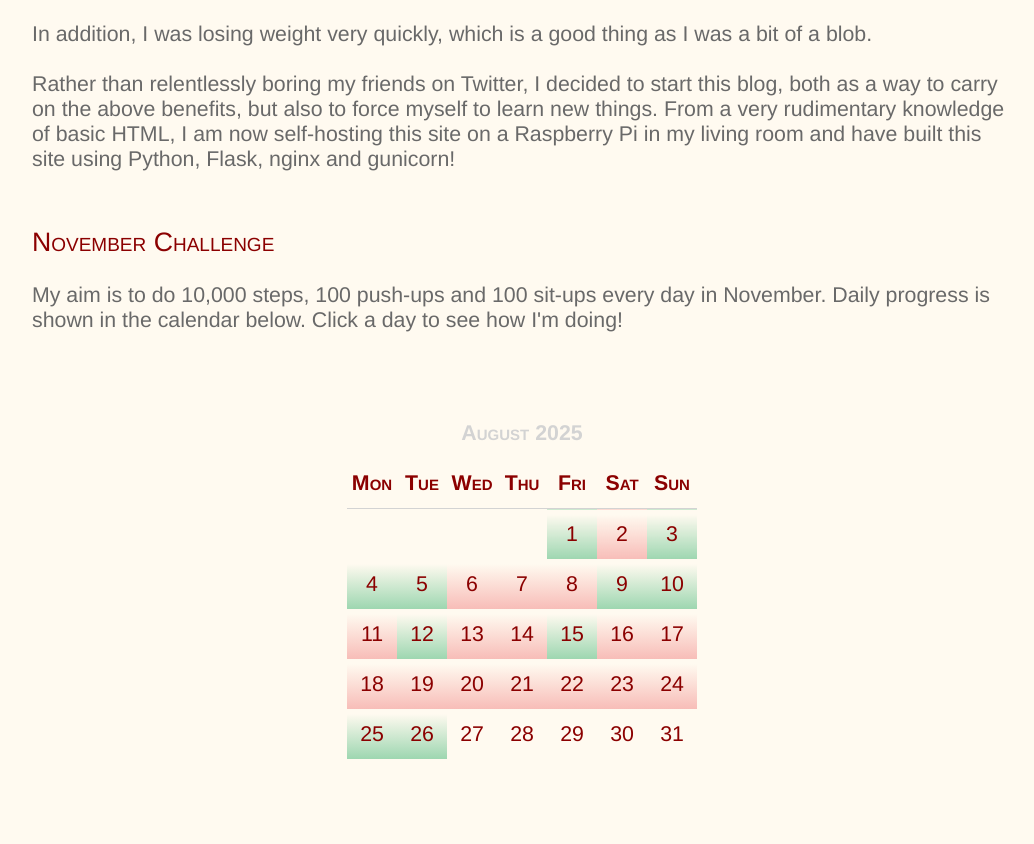
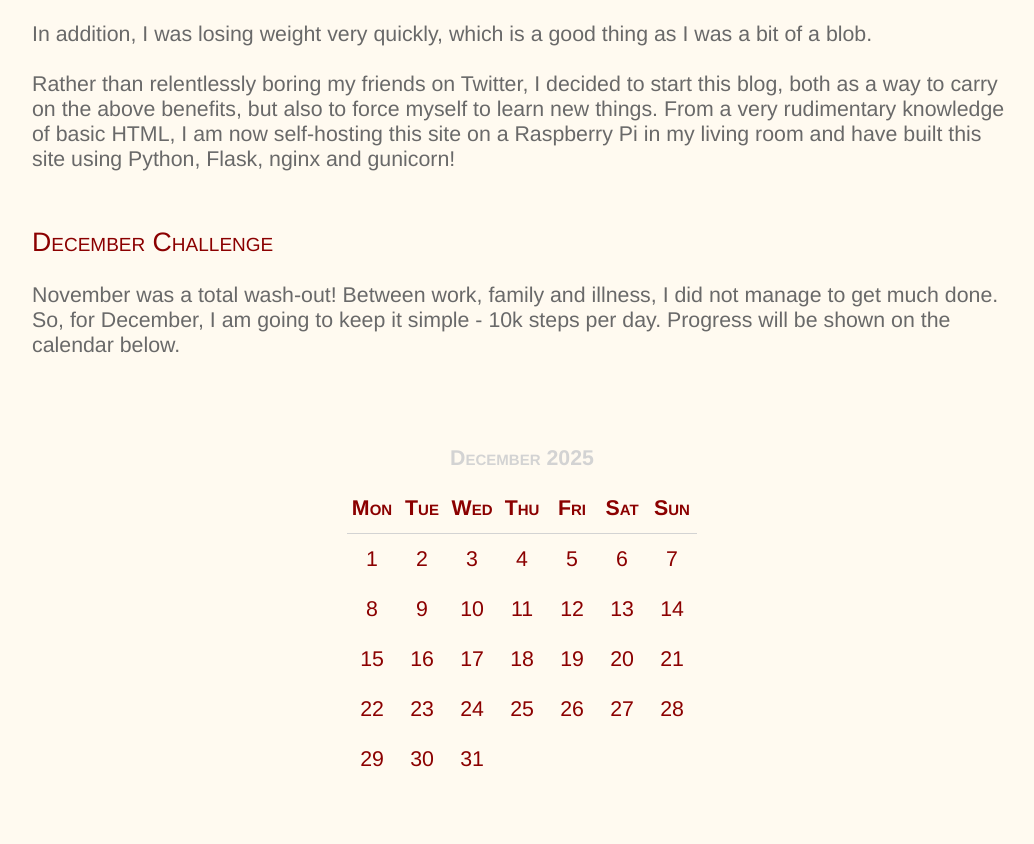
Before and after one commit to Five-Over-Three/StepsBlog, a Flask app: page / in a window 1280 px wide. Shown: the part 512-1356 px from the top of the page, without its empty margins (168-1202 px from the left). Before the commit the page ends 1271 px from the top, so only its background shows below. Run offline with Flask 3, Linux system fonts and the light colour scheme.

Commit message:
Updated front page for December challenge

```diff
--- a/app.py
+++ b/app.py
@@ -23,7 +23,7 @@ form = UploadForm()
 #set up to write data
 col_names = [['year', 'month', 'day', 'steps', 'distance', 'pushups', 'situps', 'squats', 'weight', 'comment']]
 date_format = '%Y-%m-%d'
-calMonth = 8
+calMonth = 12
 calYear = 2025
 myCal = calendar.Calendar()
 
--- a/templates/index.html
+++ b/templates/index.html
@@ -21,8 +21,8 @@
         <p>Rather than relentlessly boring my friends on Twitter, I decided to start this blog, both as a way to carry on the above benefits, but also to force myself to learn new things. From a very rudimentary knowledge of basic HTML, I am now self-hosting this site on a Raspberry Pi in my living room and have built this site using Python, Flask, nginx and gunicorn!</p><br />
     </div>
     <div id="challenge">
-        <h3>November Challenge</h3><br />
-        <p>My aim is to do 10,000 steps, 100 push-ups and 100 sit-ups every day in November. Daily progress is shown in the calendar below. Click a day to see how I'm doing!</p><br />
+        <h3>December Challenge</h3><br />
+        <p>November was a total wash-out! Between work, family and illness, I did not manage to get much done. So, for December, I am going to keep it simple - 10k steps per day. Progress will be shown on the calendar below.</p><br />
         <div id="calendarcontainer">
             <table>
                 <tr>
```
